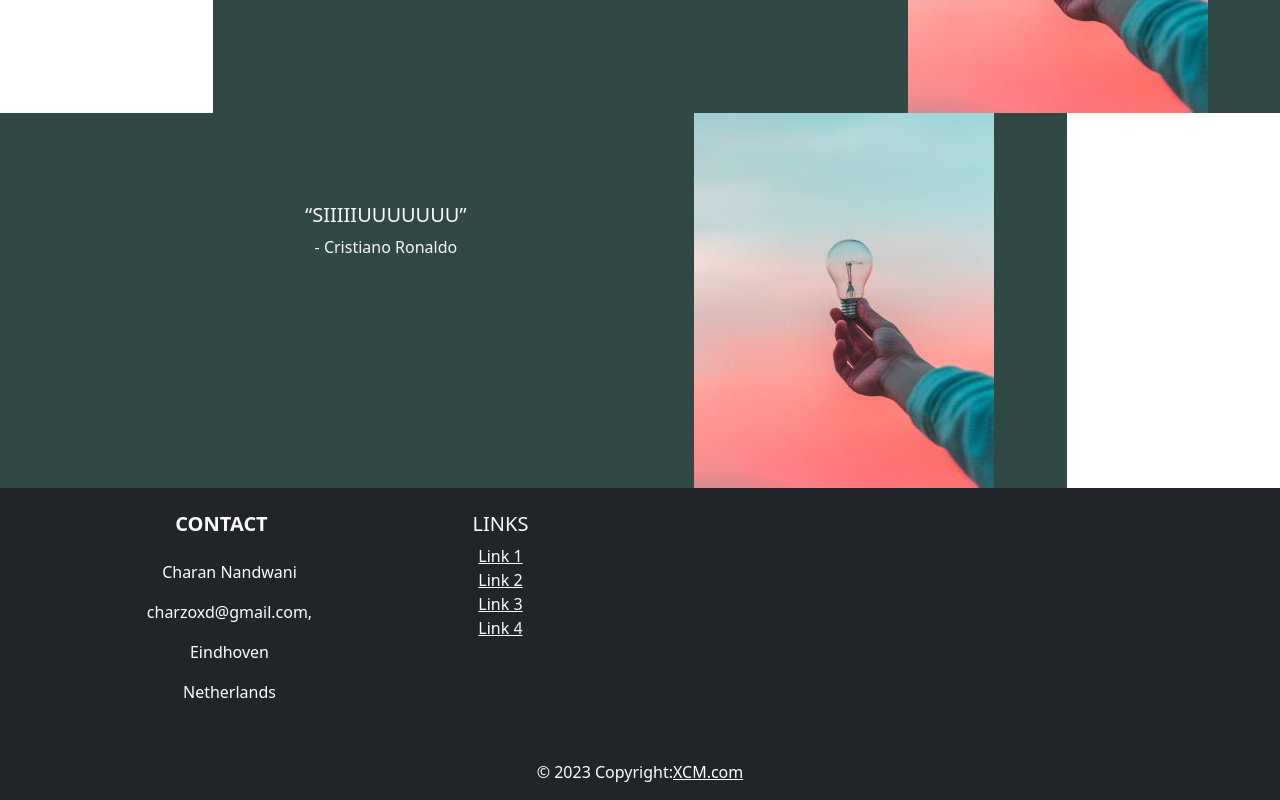
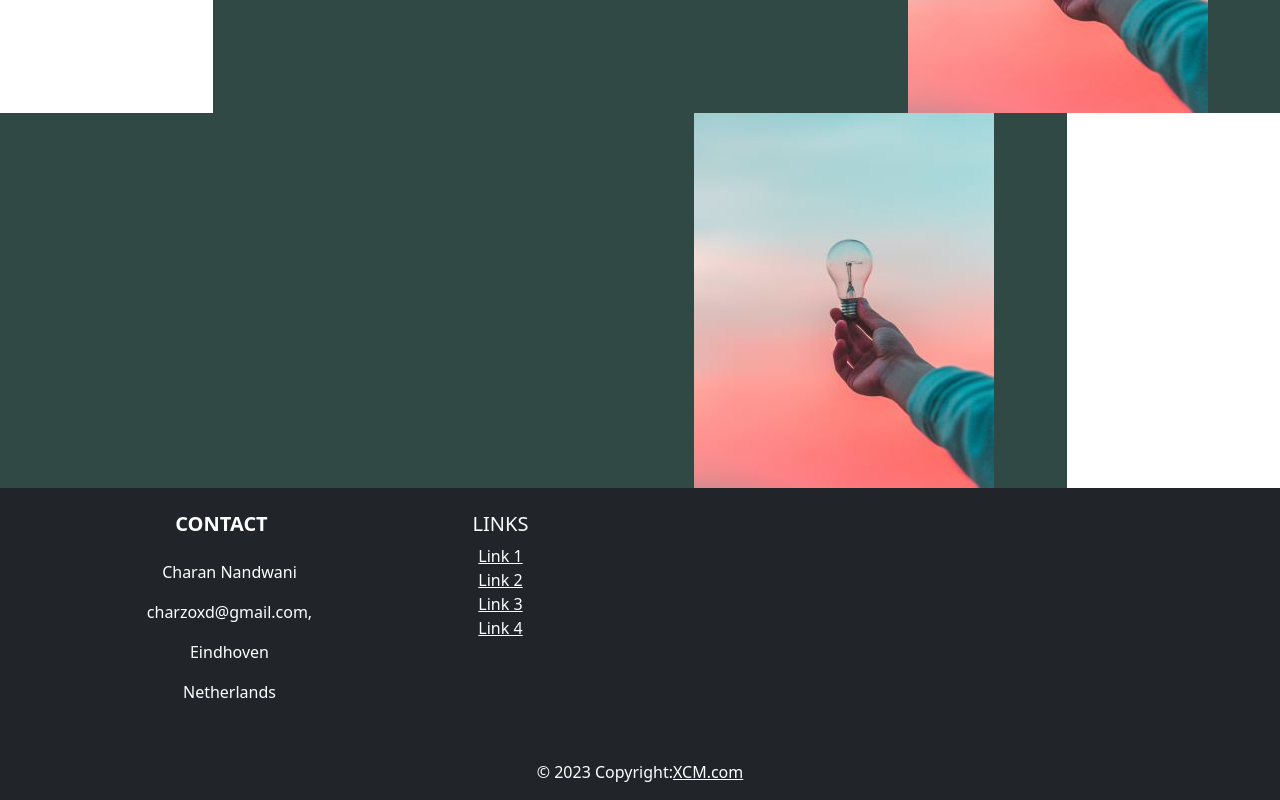
Before and after one commit to himanshukotai/xcm, a React (Create React App) app: page / in a window 1280 px wide. Shown: the part 762-1562 px from the top of the page. Built offline with nearby package versions, Linux system fonts and the light colour scheme.

Commit message:
home page changed

```diff
--- a/src/components/Home/Home.js
+++ b/src/components/Home/Home.js
@@ -57,8 +57,8 @@ export default function Home() {
         <div className="col-sm-10 backgreen fadeinLeft">
           <div className="row">
             <div className="col-sm-7 justify-content-start">
-              <h5 className="text-light container-set">“SIIIIIUUUUUUU”</h5>
-              <p className="quotealign text-light">- Cristiano Ronaldo</p>
+              <h5 className="text-light container-set"></h5>
+              <p className="quotealign text-light"></p>
             </div>
             <div className=" col-sm-5 justify-content-end">
               <img src={slide4} className="img-fluid"></img>
```
